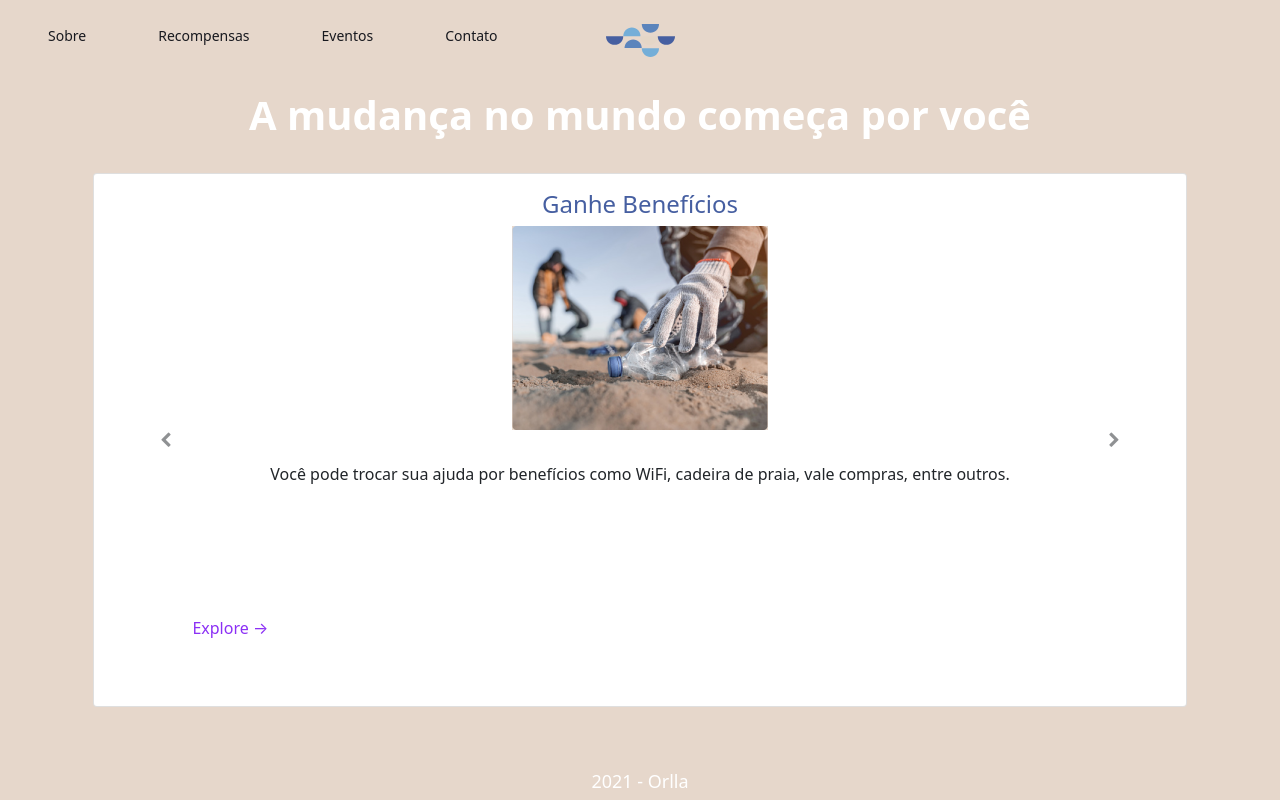
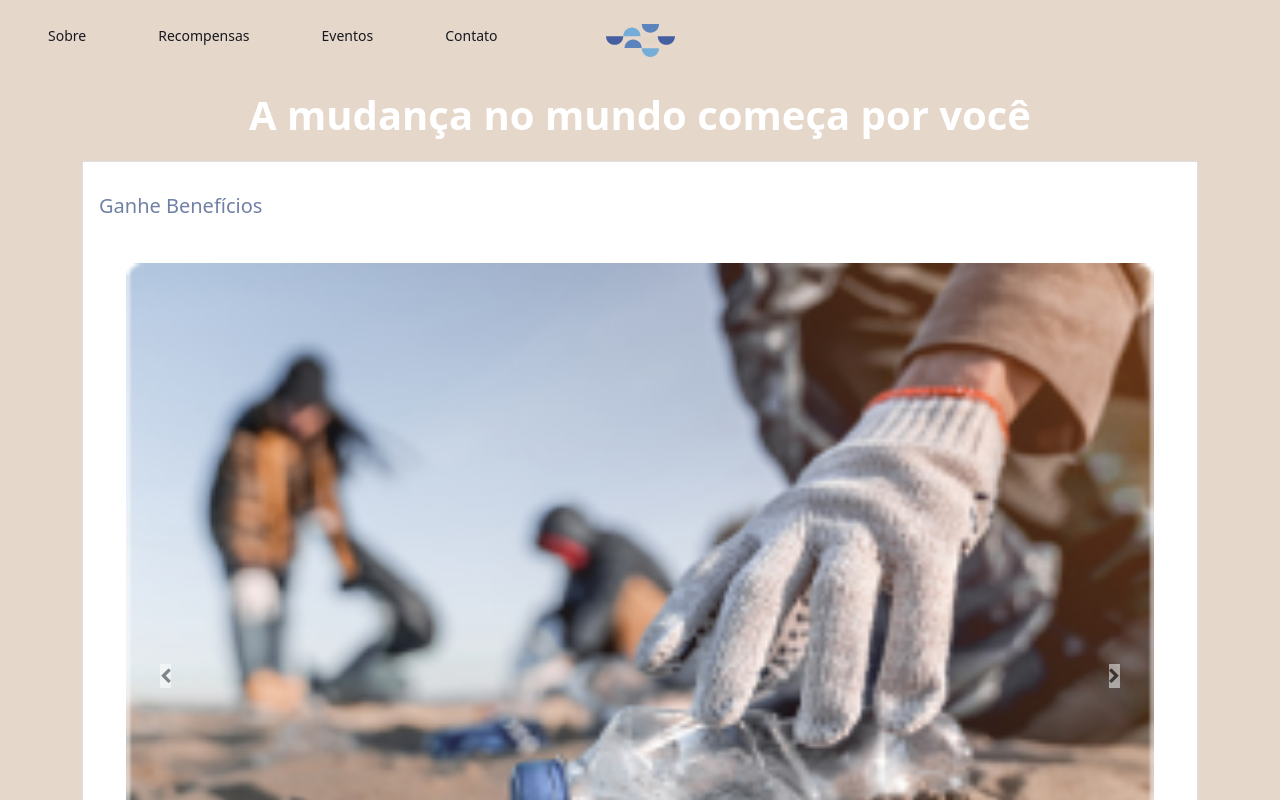
Before and after one commit to caioserram/orlla-lp, a Next.js app: page / in a window 1280 px wide. Shown: the top 800 px of the page. Built offline with nearby package versions, Linux system fonts and the light colour scheme.

Commit message:
refactor about card to use react-bootstrap components

```diff
--- a/components/about_card.js
+++ b/components/about_card.js
@@ -1,8 +1,30 @@
+import { Card, Nav } from "react-bootstrap";
 import styles from "./about_card.module.scss";
 
 export default function AboutCardComponent(props) {
   return (
-    <div
+    <Card className="bg-white">
+      <Card.Body className="bg-white d-flex flex-wrap text-left">
+        <Card.Title className="bg-white text-primary font-weight-bold mt-3 ">
+          {props.title}
+        </Card.Title>
+        <div className="bg-white w-100  mt-3 mb-3 d-flex align-items-center justify-content-center">
+          <Card.Img
+            className={`bg-white ${styles.img_width}`}
+            src={props.img_ref}
+          />
+        </div>
+        <Card.Text className="bg-white ">{props.body}</Card.Text>
+      </Card.Body>
+      <Nav className="bg-white mb-3 mt-3">
+        <Nav.Link className="bg-white text-primary">Explore →</Nav.Link>
+      </Nav>
+    </Card>
+  );
+}
+
+{
+  /* <div
       className={`${props.layout_class} ${styles.card_container}`}
     >
       <div className={`card ${styles.custom_card}`}>
@@ -19,6 +41,5 @@ export default function AboutCardComponent(props) {
           <a href="#">Explore →</a>
         </div>
       </div>
-    </div>
-  );
+    </div> */
 }
--- a/components/about_card.module.scss
+++ b/components/about_card.module.scss
@@ -1,55 +1,4 @@
-.card_title {
-  color: #465fa1;
-  margin: 0 0 0 0;
-  font-size: 1.4rem;
+.img_width{
+    width: 95%;
+    height: 95%;
 }
-
-.card_content,
-.card_content *,
-.card_header_div,
-.card_header_div *,
-.card_body_text,
-.card_body_text *,
-.card_body_div,
-.card_footer,
-.card_footer *,
-.card_title *,
-.card_title {
-  background: none;
-}
-
-.card_container {
-  background: none;
-  margin: 1% 1% 1% 1%;
-  }
-
-.card_body_text {
-  background: none;
-  display: flex;
-  flex-direction: column;
-  align-items: center;
-  margin-top: 3%;
-}
-
-.card_link {
-  margin: 15% 0 15% 0;
-}
-
-.card_body_div {
-  display: flex;
-  flex-direction: column;
-  align-items: center;
-}
-
-.card_img {
-  margin: 0 1% 0 1%;
-}
-
-.card_footer{
-  margin:9% 9% 6% 9%;
-}
-
-.card_footer a {
-  color: #8C30F5;
-  text-decoration: none;
-}
```
